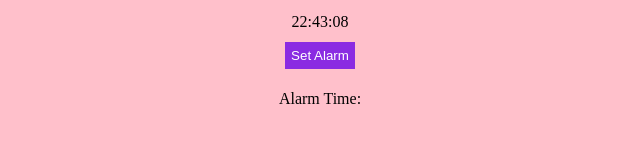
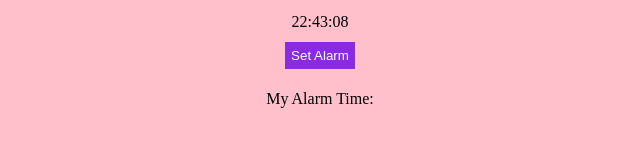
Before and after one commit to IvonneBenitesRodriguez/alarm-project, a React (Create React App) app: page / in a window 1280 px wide. Shown: the part 164-310 px from the top of the page, without its empty margins (320-960 px from the left). Built offline with nearby package versions, Linux system fonts and the light colour scheme.

Commit message:
Chores: update file

```diff
--- a/src/App.js
+++ b/src/App.js
@@ -15,7 +15,7 @@ function App() {
       <Clock />
       <button type="button" onClick={() => handleSetAlarm('12:00 PM')}>Set Alarm</button>
       <p>
-        Alarm Time:
+        My Alarm Time:
         {alarmTime}
       </p>
     </div>
```
